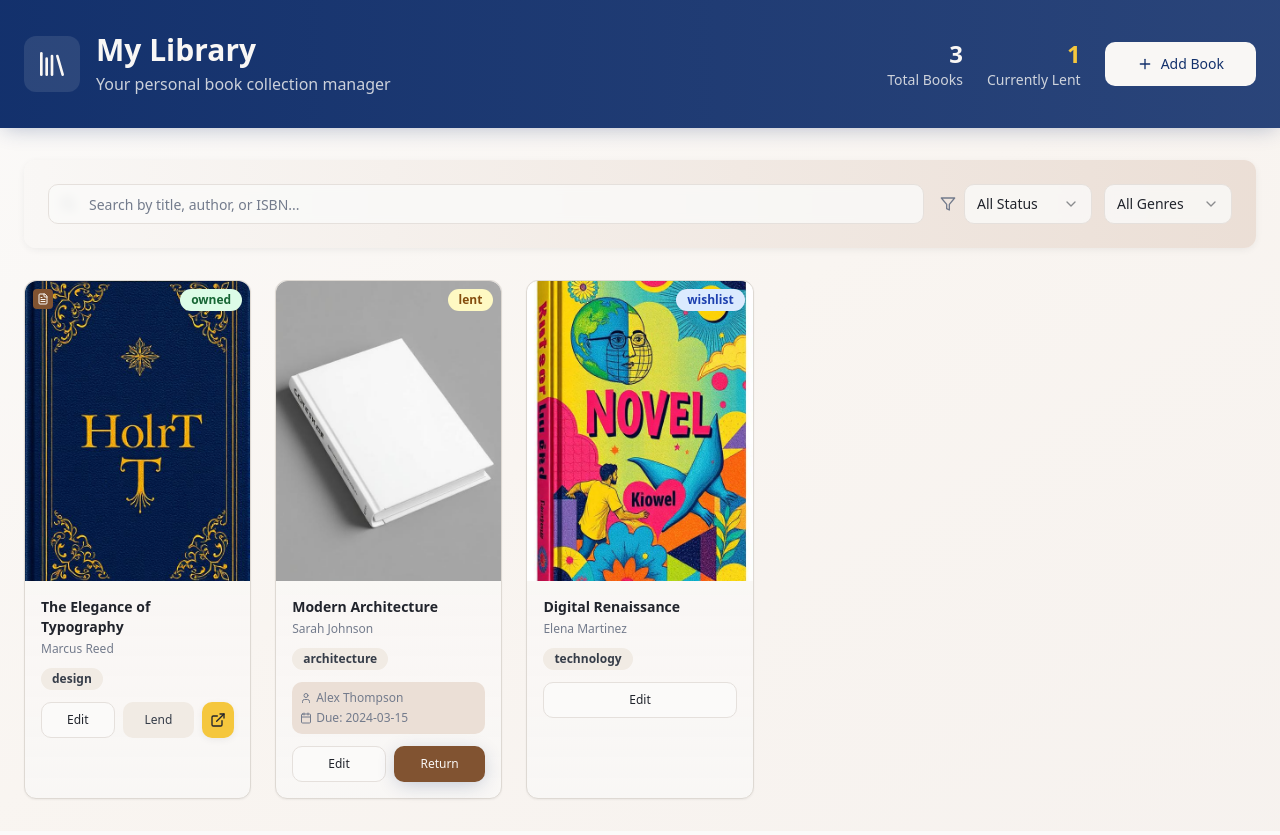
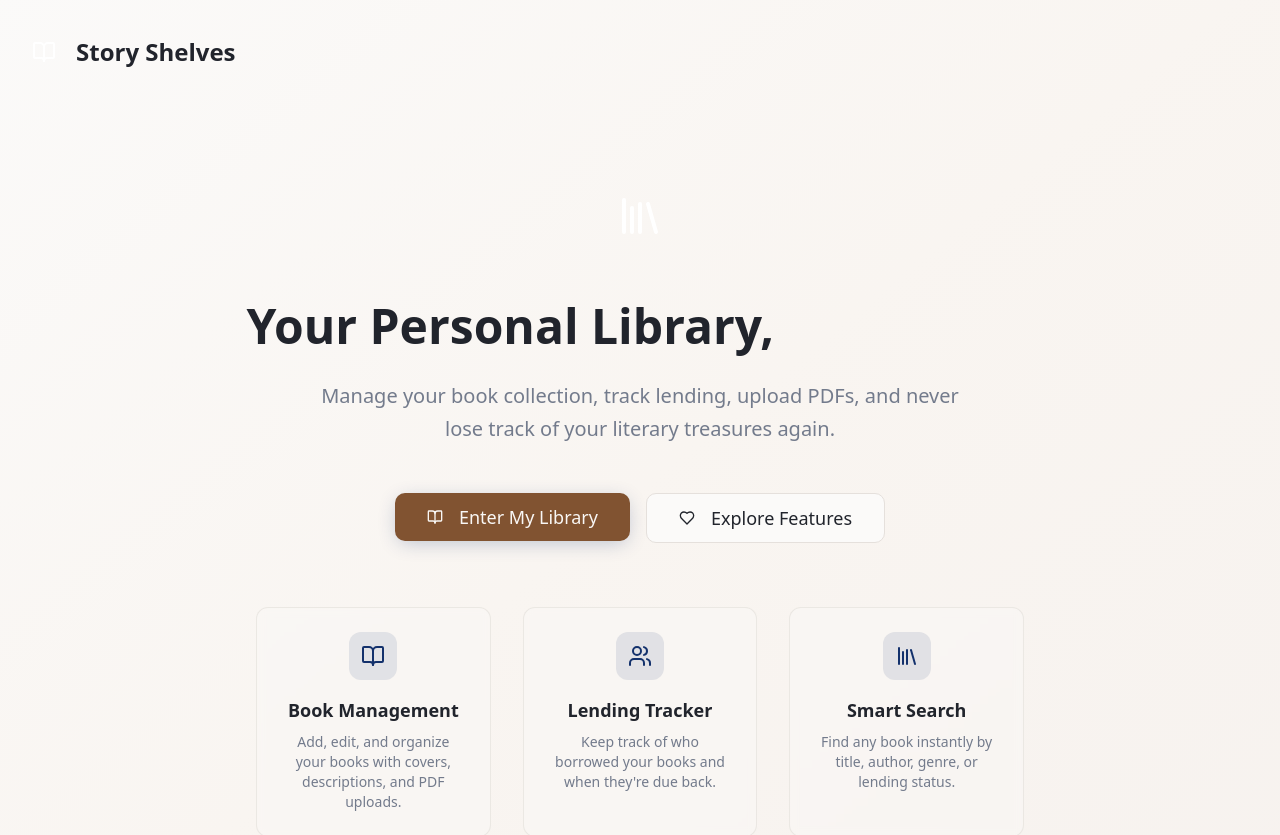
Before and after one commit to Anirach/my-library, a React (Vite) app: page / in a window 1280 px wide. Shown: the top 835 px of the page. Built offline with nearby package versions, Linux system fonts and the light colour scheme.

Commit message:
Set landing page as default

```diff
--- a/src/App.tsx
+++ b/src/App.tsx
@@ -3,6 +3,7 @@ import { Toaster as Sonner } from "@/components/ui/sonner";
 import { TooltipProvider } from "@/components/ui/tooltip";
 import { QueryClient, QueryClientProvider } from "@tanstack/react-query";
 import { BrowserRouter, Routes, Route } from "react-router-dom";
+import Landing from "./pages/Landing";
 import Index from "./pages/Index";
 import NotFound from "./pages/NotFound";
 
@@ -15,7 +16,8 @@ const App = () => (
       <Sonner />
       <BrowserRouter>
         <Routes>
-          <Route path="/" element={<Index />} />
+          <Route path="/" element={<Landing />} />
+          <Route path="/library" element={<Index />} />
           {/* ADD ALL CUSTOM ROUTES ABOVE THE CATCH-ALL "*" ROUTE */}
           <Route path="*" element={<NotFound />} />
         </Routes>
--- /dev/null
+++ b/src/pages/Landing.tsx
@@ -0,0 +1,94 @@
+import { BookOpen, Library, Heart, Users } from 'lucide-react';
+import { Link } from 'react-router-dom';
+import { Button } from '@/components/ui/button';
+
+const Landing = () => {
+  return (
+    <div className="min-h-screen bg-gradient-to-br from-background via-paper to-accent/30">
+      {/* Header */}
+      <header className="container mx-auto px-6 py-8">
+        <div className="flex items-center gap-3">
+          <div className="w-10 h-10 bg-gradient-leather rounded-xl flex items-center justify-center shadow-elegant">
+            <BookOpen className="w-6 h-6 text-white" />
+          </div>
+          <h1 className="text-2xl font-bold text-foreground">Story Shelves</h1>
+        </div>
+      </header>
+
+      {/* Hero Section */}
+      <main className="container mx-auto px-6 py-16">
+        <div className="max-w-4xl mx-auto text-center">
+          <div className="w-24 h-24 mx-auto mb-8 bg-gradient-leather rounded-full flex items-center justify-center shadow-elegant">
+            <Library className="w-12 h-12 text-white" />
+          </div>
+
+          <h1 className="text-5xl font-bold text-foreground mb-6 leading-tight">
+            Your Personal Library,
+            <span className="text-gradient bg-gradient-leather bg-clip-text text-transparent"> Organized</span>
+          </h1>
+
+          <p className="text-xl text-muted-foreground mb-12 max-w-2xl mx-auto leading-relaxed">
+            Manage your book collection, track lending, upload PDFs, and never lose track of your literary treasures again.
+          </p>
+
+          <div className="flex flex-col sm:flex-row gap-4 justify-center mb-16">
+            <Button asChild variant="leather" size="lg" className="text-lg px-8 py-6">
+              <Link to="/library">
+                <BookOpen className="w-5 h-5 mr-2" />
+                Enter My Library
+              </Link>
+            </Button>
+            <Button asChild variant="outline" size="lg" className="text-lg px-8 py-6">
+              <Link to="/library">
+                <Heart className="w-5 h-5 mr-2" />
+                Explore Features
+              </Link>
+            </Button>
+          </div>
+
+          {/* Features Grid */}
+          <div className="grid md:grid-cols-3 gap-8 max-w-3xl mx-auto">
+            <div className="bg-card/50 backdrop-blur-sm border border-border/50 rounded-xl p-6 shadow-elegant">
+              <div className="w-12 h-12 bg-primary/10 rounded-lg flex items-center justify-center mb-4 mx-auto">
+                <BookOpen className="w-6 h-6 text-primary" />
+              </div>
+              <h3 className="text-lg font-semibold text-foreground mb-2">Book Management</h3>
+              <p className="text-muted-foreground text-sm">
+                Add, edit, and organize your books with covers, descriptions, and PDF uploads.
+              </p>
+            </div>
+
+            <div className="bg-card/50 backdrop-blur-sm border border-border/50 rounded-xl p-6 shadow-elegant">
+              <div className="w-12 h-12 bg-primary/10 rounded-lg flex items-center justify-center mb-4 mx-auto">
+                <Users className="w-6 h-6 text-primary" />
+              </div>
+              <h3 className="text-lg font-semibold text-foreground mb-2">Lending Tracker</h3>
+              <p className="text-muted-foreground text-sm">
+                Keep track of who borrowed your books and when they're due back.
+              </p>
+            </div>
+
+            <div className="bg-card/50 backdrop-blur-sm border border-border/50 rounded-xl p-6 shadow-elegant">
+              <div className="w-12 h-12 bg-primary/10 rounded-lg flex items-center justify-center mb-4 mx-auto">
+                <Library className="w-6 h-6 text-primary" />
+              </div>
+              <h3 className="text-lg font-semibold text-foreground mb-2">Smart Search</h3>
+              <p className="text-muted-foreground text-sm">
+                Find any book instantly by title, author, genre, or lending status.
+              </p>
+            </div>
+          </div>
+        </div>
+      </main>
+
+      {/* Footer */}
+      <footer className="container mx-auto px-6 py-8 mt-16 border-t border-border/50">
+        <div className="text-center text-muted-foreground">
+          <p>Your personal library companion</p>
+        </div>
+      </footer>
+    </div>
+  );
+};
+
+export default Landing;
```
